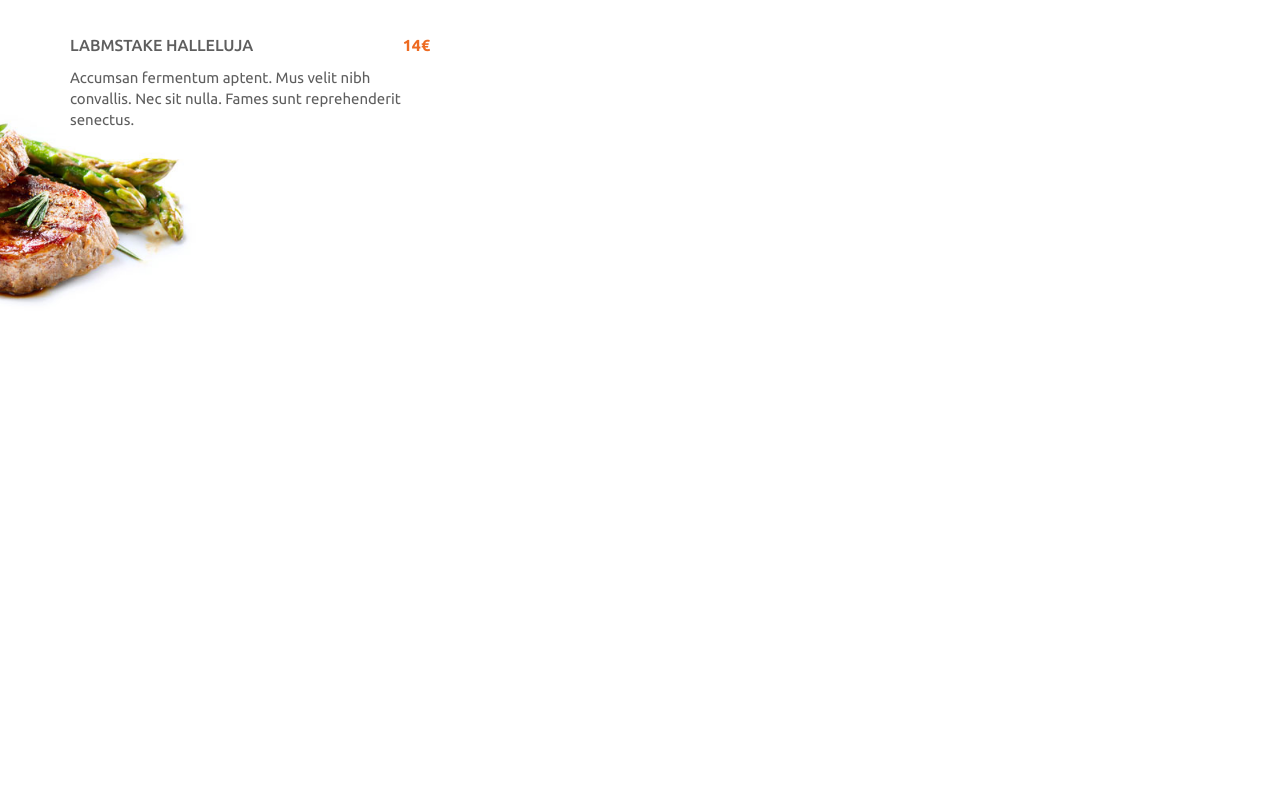
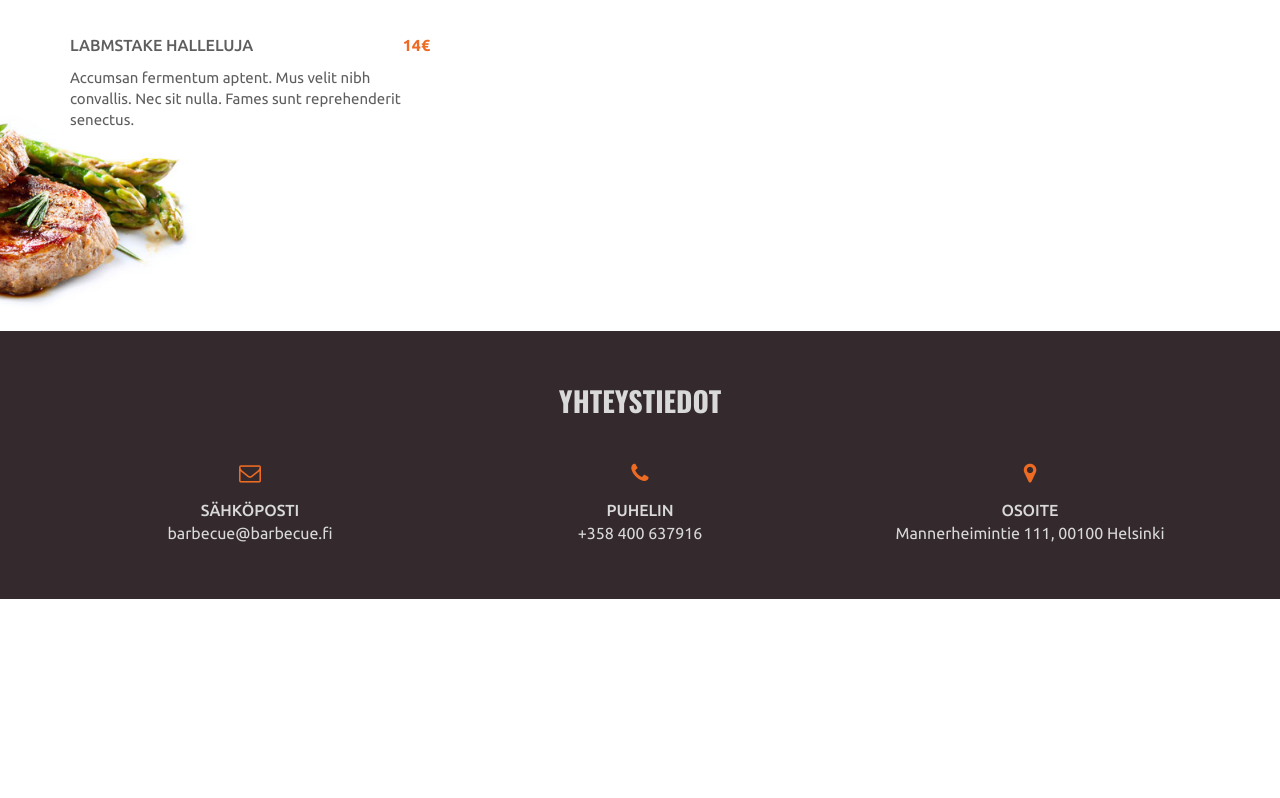
Before and after one commit to henrikra/barbecue-theme, a PHP site: page / in a window 1280 px wide. Shown: the part 1867-2665 px from the top of the page. After the commit the page ends 2466 px from the top, so only its background shows below. Run offline with PHP 8.4, Linux system fonts and the light colour scheme; some libraries are stand-ins or nearby versions.

Commit message:
Yhteystiedot osio tehty

```diff
--- a/assets/css/main.css
+++ b/assets/css/main.css
@@ -233,12 +233,18 @@ p {
   }
 }
 section {
-  background: #2c2426;
   position: relative;
 }
 section.light-section {
   background: #fff;
   color: #5e5e5e;
+}
+section.dark-brown-section {
+  background: #2c2426;
+}
+section.light-brown-section {
+  background: #342a2e;
+  color: #d9d9d9;
 }
 
 .dark-bg-half {
@@ -333,6 +339,45 @@ section.light-section {
     margin-bottom: 30px;
   }
 }
+.contact {
+  text-align: center;
+  padding: 55px 0;
+}
+.contact--title {
+  font-family: "Oswald", sans-serif;
+  font-weight: 700;
+  font-size: 28px;
+  text-transform: uppercase;
+  margin-top: 0;
+  margin-bottom: 45px;
+}
+
+.contact-item--icon {
+  font-size: 22px;
+  color: #ed6b22;
+  margin-bottom: 15px;
+}
+.contact-item--title {
+  text-transform: uppercase;
+  font-weight: 500;
+}
+.contact-item--content a {
+  color: #d9d9d9;
+  text-decoration: none;
+}
+.contact-item--content a:hover {
+  color: #ed6b22;
+}
+
+@media (max-width: 767px) {
+  .contact {
+    padding-bottom: 30px;
+  }
+
+  .contact-item {
+    margin-bottom: 30px;
+  }
+}
 @media (max-width: 767px) {
   .navbar {
     background: rgba(49, 39, 42, 0.95);
--- a/assets/sass/_modules.sass
+++ b/assets/sass/_modules.sass
@@ -5,3 +5,4 @@
 @import "modules/section"
 @import "modules/food-menu"
 @import "modules/dish"
+@import "modules/contact"
--- /dev/null
+++ b/assets/sass/modules/_contact.sass
@@ -0,0 +1,36 @@
+.contact
+	text-align: center
+	padding: 55px 0
+
+	&--title
+		font-family: $section-title-font
+		font-weight: 700
+		font-size: 28px
+		text-transform: uppercase
+		margin-top: 0
+		margin-bottom: 45px
+
+.contact-item
+	&--icon
+		font-size: 22px
+		color: $main-color
+		margin-bottom: 15px
+
+	&--title
+		text-transform: uppercase
+		font-weight: 500
+
+	&--content
+		a
+			color: $grey-text
+			text-decoration: none
+
+			&:hover
+				color: $main-color
+
+@media (max-width: 767px)
+	.contact
+		padding-bottom: 30px
+
+	.contact-item
+		margin-bottom: 30px
--- a/assets/sass/modules/_section.sass
+++ b/assets/sass/modules/_section.sass
@@ -1,10 +1,16 @@
 section
-	background: $dark-brown-bg
 	position: relative
 
 	&.light-section
 		background: #fff
 		color: #5e5e5e
+
+	&.dark-brown-section
+		background: $dark-brown-bg
+
+	&.light-brown-section
+		background: $dark-brown-bg-light
+		color: $grey-text
 
 .dark-bg-half
 	position: absolute
--- a/index.html
+++ b/index.html
@@ -49,7 +49,7 @@
 
 			<i class="header--down-btn fa fa-angle-down"></i>
 		</header>
-		<section>
+		<section class="dark-brown-section">
 			<div class="dark-bg-half"></div>
 			<div class="container">
 				<div class="row">
@@ -171,7 +171,34 @@
 				</div>
 			</div>
 		</section>
-		<div style="height:2000px;"></div>
+		<section class="light-brown-section contact">
+			<div class="container">
+				<h2 class="contact--title">Yhteystiedot</h2>
+				<div class="row">
+					<div class="col-sm-4">
+						<div class="contact-item">
+							<i class="fa fa-envelope-o contact-item--icon"></i>
+							<div class="contact-item--title">Sähköposti</div>
+							<div class="contact-item--content"><a href="mailto:barbecue@barbecue.fi">barbecue@barbecue.fi</a></div>
+						</div>
+					</div>
+					<div class="col-sm-4">
+						<div class="contact-item">
+							<i class="fa fa-phone contact-item--icon"></i>
+							<div class="contact-item--title">Puhelin</div>
+							<div class="contact-item--content"><a href="tel:+358400637916">+358 400 637916</a></div>
+						</div>
+					</div>
+					<div class="col-sm-4">
+						<div class="contact-item">
+							<i class="fa fa-map-marker contact-item--icon"></i>
+							<div class="contact-item--title">Osoite</div>
+							<div class="contact-item--content"><a href="contact-html">Mannerheimintie 111,  00100 Helsinki</a></div>
+						</div>
+					</div>
+				</div>
+			</div>
+		</section>
 		<script src="assets/js/main.js"></script>
 	</body>
 </html>
```
